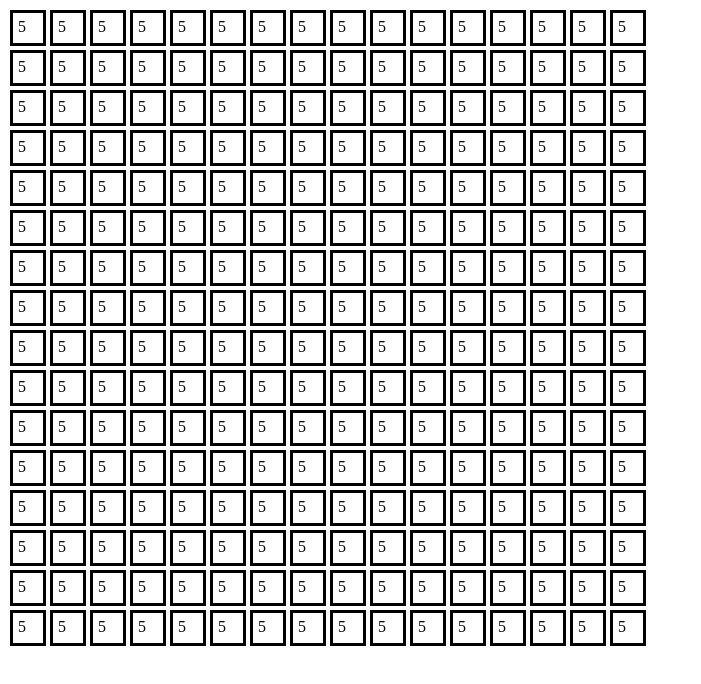
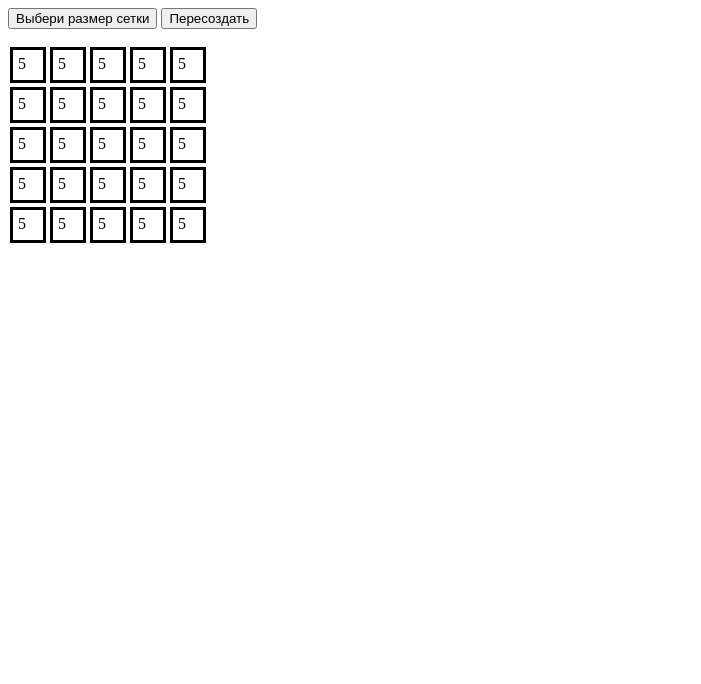
Before and after one commit to DmitryGlazentsov/Web-projects, a plain HTML site: page index.html in a window 1280 px wide. Shown: the whole page, without its empty margins (0-701 px from the left). Drawn offline with nearby package versions, Linux system fonts and the light colour scheme.

Commit message:
I hate javascript and dont now why its not working >:-[

```diff
--- a/index.html
+++ b/index.html
@@ -7,6 +7,9 @@
 
 	</head>
 	<body>
-
+		<form>
+			<button id="set_size">Выбери размер сетки</button>
+			<button id="recreate">Пересоздать</button>
+		</form>
 	</body>
 </html>
--- a/script.js
+++ b/script.js
@@ -1,4 +1,6 @@
 /*
+http://codenamecrud.ru/basics-of-web-development/project-javascript-and-jquery
+
 1+. Создайте веб-страницу с сеткой 16x16, состоящей из квадратных элементов <div>
 2+. Добавьте эффект при наведении, чтобы квадрат менял свой цвет, когда вы проводите
  над ним курсор мыши, оставляя ?"пикселизованый"? след на сетке подобно тому, что оставляет ручка.
@@ -14,22 +16,49 @@
 
 /*ПЕРВАЯ ЧАСТЬ ЗАДАНИЯ*/
 $(document).ready(function(){
+
 	$("body").append("<div class='main_div'></div>");
-	var w=16;//ширина (количество клеток)
-	var h=16;//высота (количество клеток)
+	var w=5;//ширина (количество клеток)
+	var h=5;//высота (количество клеток)
 
 	//пока что так, потому что нельзя называть классы цифрами
 	var name_of_class = ["one","two","three","four",
 						"five","six","seven","eight",
 						"nine","ten","eleven","twelve",
-						"thirteen","fourteen","fifteen","sixteen"];
+						"thirteen","fourteen","fifteen","sixteen",
+						"seventeen","eighteen","nineteen","twenty",
+						"twenty_one","twenty_two","twenty_three","twenty_four",
+						"twenty_five","twenty_six","twenty_seven","twenty_eight",
+						"twenty_nine","thirty","thirty_one","thirty_two",
+						"thirty_three","thirty_four","thirty_five","thirty_six",
+						"thirty_seven","thirty_eight","thirty_nine","fourty",
+						"fourty_one","fourty_two","fourty_three","fourty_four",
+						"fourty_five","fourty_six","fourty_seven","fourty_eight","fourty_nine",
+						"fifty"];
 
-	//для наглядности делаем рамку дива
 	$(".one").css("border","3px solid black");
-	var $some_text = "  ";
+
+	$("#set_size").click(function(){
+		var size = prompt("Введите целое число:");
+
+			w = parseInt(size);
+			h =	parseInt(size);
+
+
+	});
+
+	$("#recreate").click(function(){
+			Detach_Div();
+			w = 0;
+			h = 0;
+			Create_Grid(w,h);
+	});
+
 	//создаем сетку дивов
-	for (var i = 0; i < w; i++) {
-		for (var k = 0; k < h; k++) {
+	function Create_Grid(ww,hh){
+		if(ww > 0 && hh >0){
+			for (var i = 0; i < ww; i++) {
+				for (var k = 0; k < hh; k++) {
 					//$(".main_div").append("<div class='"+name_of_class[i]+"'>"+k+"-столбец "+i +"-строка"+"</div>");
 					$(".main_div").append("<div class='"+name_of_class[i]+"'>5</div>");
 					if(k==h-1){
@@ -37,7 +66,6 @@ $(document).ready(function(){
 					};
 				};
 			};
-
 				//задаем параметры отображения блоков div
 			for (var i = 0; i < name_of_class.length; i++) {
 				$("."+name_of_class[i]).css("display","inline-table");
@@ -49,7 +77,19 @@ $(document).ready(function(){
 				$("."+name_of_class[i]).css("min-width","20px");
 				$("."+name_of_class[i]).css("min-height","20px");
 			};
+		};
+	};
 
+	//очистка страницы
+	function Detach_Div(){
+		for(var i = 0; i<w;i++)
+		{
+			$("div").detach();
+		};
+
+	};
+
+	Create_Grid(w,h);
 	/*ВТОРАЯ ЧАСТЬ ЗАДАНИЯ*/
 	$("div").mouseenter(function(){
 		$(".main_div").addClass("main_div_color");//для того, чтобы общий див, в котором остальные, не перекрашивался
@@ -64,7 +104,4 @@ $(document).ready(function(){
 		$(".main_div").addClass("main_div_color"); //для того, чтобы общий див, в котором остальные, не перекрашивался
 	});
 
-	/*ТРЕТЬЯ ЧАСТЬ ЗАДАНИЯ*/
-
-
 });
```
Lines whose indentation alone changed are shown as unchanged.
